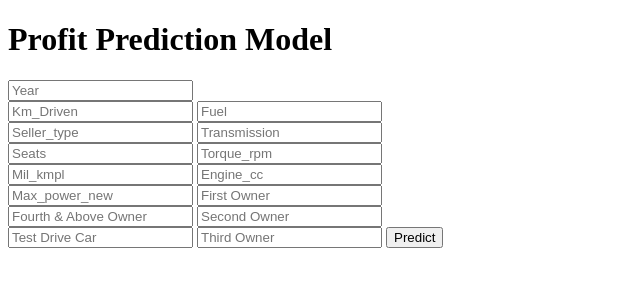
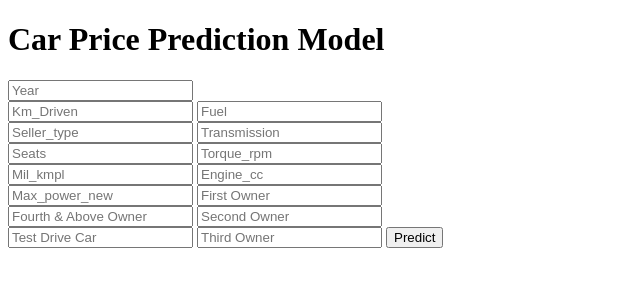
Before and after one commit to S9swetha/carprice, a Flask app: page / in a window 1280 px wide. Shown: the top 300 px of the page, without its empty margins (0-640 px from the left). Run offline with Flask 2, Linux system fonts and the light colour scheme; parts of the project's set-up code (start-up, migrations or seed data) failed here and were passed over.

Commit message:
Update index.html

```diff
--- a/templates/index.html
+++ b/templates/index.html
@@ -13,7 +13,7 @@
 
 <body>
  <div class="login">
-	<h1>Profit Prediction Model</h1>
+	<h1>Car Price Prediction Model</h1>
 
      <!-- Main Input For Receiving Query to our ML -->
     <form action="{{ url_for('predict')}}"method="post">
```
